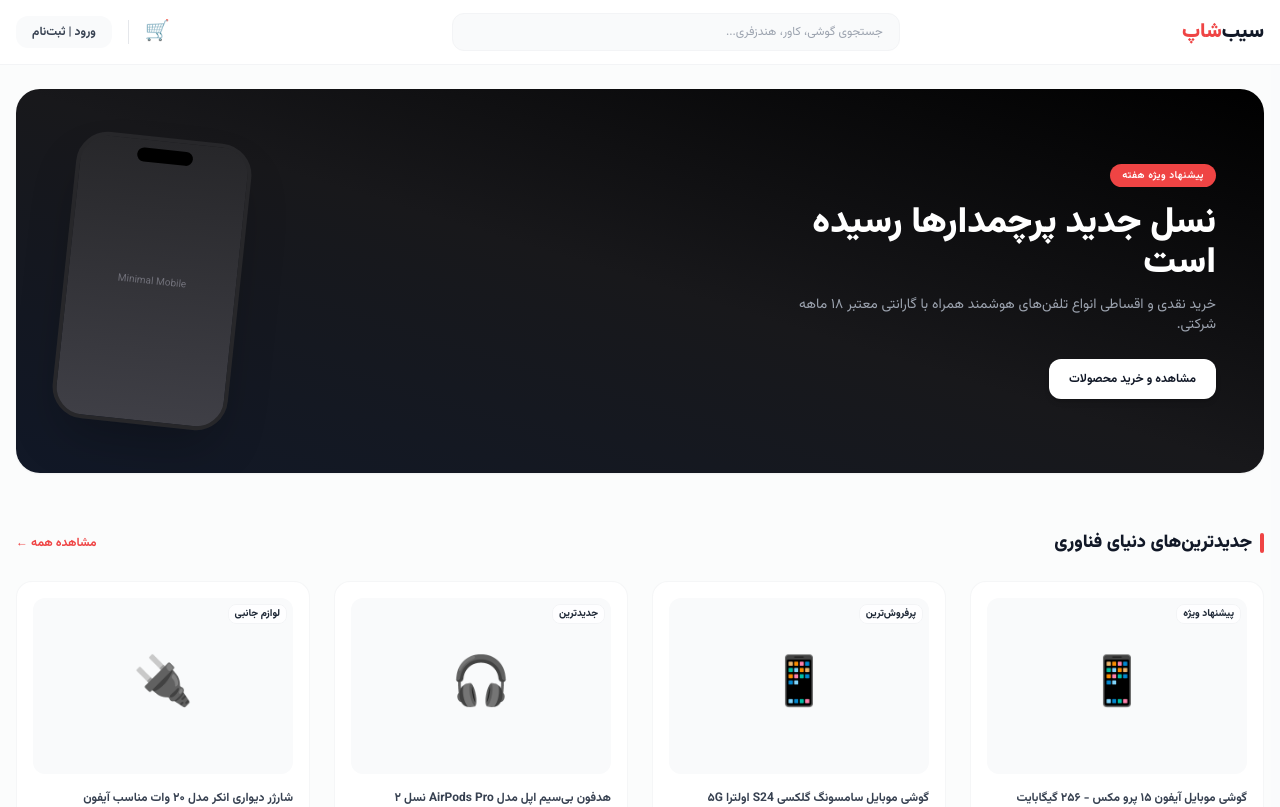
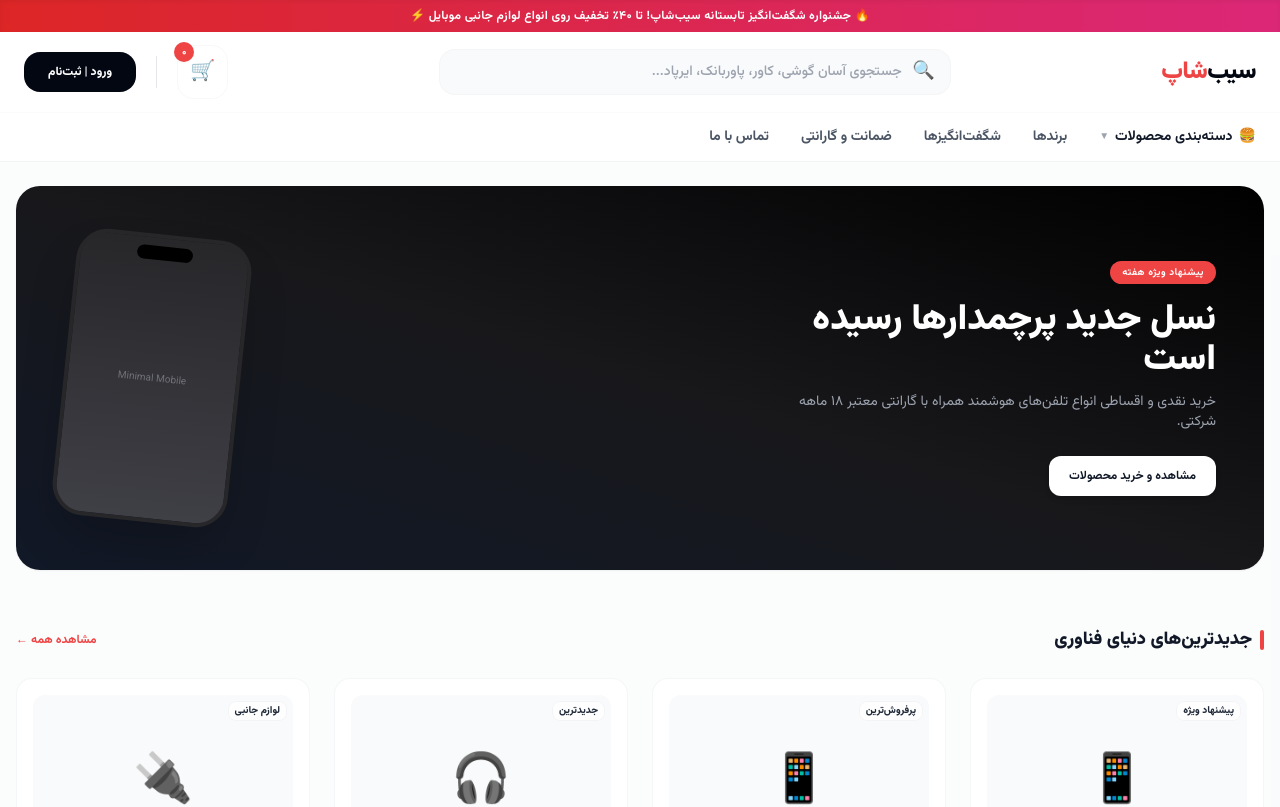
Before and after one commit to mohsenalz77/mini-shop-v2, a Next.js app: page / in a window 1280 px wide. Shown: the top 807 px of the page. Built offline with nearby package versions, Linux system fonts and the light colour scheme.

Commit message:
Update Header.js

```diff
--- a/src/components/Header.js
+++ b/src/components/Header.js
@@ -1,37 +1,116 @@
 export default function Header() {
   return (
     <>
-      {/* هدر دسکتاپ */}
-      <header className="bg-white border-b border-gray-100 sticky top-0 z-50 w-full">
-        <div className="max-w-7xl mx-auto px-4 h-16 flex items-center justify-between gap-4">
+      {/* ۱. بنر اعلان بالای هدر برای تخفیف‌های شگفت‌انگیز */}
+      <div className="bg-gradient-to-r from-red-600 to-pink-600 text-white text-center py-2 px-4 text-xs font-bold tracking-wide shadow-inner select-none">
+        🔥 جشنواره شگفت‌انگیز تابستانه سیب‌شاپ! تا ۴۰٪ تخفیف روی انواع لوازم جانبی موبایل ⚡
+      </div>
 
-          <div className="flex items-center gap-2">
-            <span className="text-xl font-black text-gray-900">
+      {/* هدر اصلی */}
+      <header className="bg-white border-b border-gray-100 sticky top-0 z-50 w-full shadow-xs">
+
+        {/* ردیف اول هدر: لوگو، سرچ و ابزارها */}
+        <div className="max-w-7xl mx-auto px-6 h-20 flex items-center justify-between gap-8">
+
+          {/* راست: لوگو بزرگتر و شیک‌تر */}
+          <div className="flex items-center shrink-0">
+            <span className="text-2xl font-black text-gray-950 tracking-tight cursor-pointer">
               سیب<span className="text-red-500">‌شاپ</span>
             </span>
           </div>
 
-          <div className="hidden md:flex items-center flex-1 max-w-md mx-auto relative">
+          {/* وسط: بار جستجوی مدرن با سایز بزرگتر */}
+          <div className="hidden md:flex items-center flex-1 max-w-lg relative group">
+            <span className="absolute right-4 text-gray-400 text-lg group-focus-within:text-red-500 transition duration-200">🔍</span>
             <input
               type="text"
-              placeholder="جستجوی گوشی، کاور، هندزفری..."
-              className="w-full bg-gray-50 text-xs pr-4 pl-4 py-2.5 rounded-xl border border-gray-100 focus:outline-none focus:border-gray-200 focus:bg-white transition"
+              placeholder="جستجوی آسان گوشی، کاور، پاوربانک، ایرپاد..."
+              className="w-full bg-gray-50 text-sm font-medium pr-12 pl-4 py-3 rounded-2xl border border-gray-100/80 focus:outline-none focus:border-red-200 focus:bg-white focus:ring-4 focus:ring-red-50 transition duration-200 shadow-2xs"
             />
           </div>
 
-          <div className="flex items-center gap-4">
-            <button className="hidden md:block text-xl">🛒</button>
-            <div className="hidden md:block h-6 w-[1px] bg-gray-200"></div>
-            <button className="text-xs font-bold bg-gray-950 text-white md:bg-gray-50 md:text-gray-700 md:hover:bg-gray-100 px-4 py-2 rounded-xl transition">
+          {/* چپ: ابزارها با دکمه ورود بسیار جذاب‌تر */}
+          <div className="flex items-center gap-5 shrink-0">
+            {/* سبد خرید با پدینگ بزرگتر و دایره تعداد قرمز افکت‌دار */}
+            <button className="hidden md:flex relative p-3 text-gray-700 hover:bg-gray-50 rounded-2xl border border-gray-100/60 transition duration-200">
+              <span className="text-xl">🛒</span>
+              <span className="absolute -top-1 -left-1 bg-red-500 text-white text-[10px] font-black w-5 h-5 rounded-full flex items-center justify-center shadow-sm animate-pulse">
+                ۰
+              </span>
+            </button>
+
+            <div className="hidden md:block h-8 w-[1px] bg-gray-200"></div>
+
+            {/* دکمه ورود لوکس و بزرگتر */}
+            <button className="text-xs font-extrabold bg-gray-950 text-white hover:bg-red-500 hover:shadow-lg hover:shadow-red-500/20 px-6 py-3 rounded-2xl transition duration-300">
               ورود | ثبت‌نام
             </button>
           </div>
 
         </div>
+
+        {/* ردیف دوم هدر: منوی ناوبری و مگامنو (فقط دسکتاپ) */}
+        <div className="hidden md:block border-t border-gray-50 bg-white/90 backdrop-blur-md">
+          <div className="max-w-7xl mx-auto px-6 h-12 flex items-center">
+            <nav className="flex items-center gap-8 text-sm font-bold text-gray-600">
+
+              {/* آیتم مگامنو با افکت هوور بی‌پایان */}
+              <div className="relative group/menu py-3 cursor-pointer text-gray-900 hover:text-red-500 flex items-center gap-1.5 transition">
+                <span>🍔</span>
+                <span>دسته‌بندی محصولات</span>
+                <span className="text-[10px] text-gray-400 group-hover/menu:rotate-180 transition duration-200">▼</span>
+
+                {/* خودِ باکس مگامنو */}
+                <div className="absolute top-full right-0 w-[600px] bg-white border border-gray-100 shadow-2xl rounded-3xl p-6 grid grid-cols-3 gap-6 opacity-0 pointer-events-none group-hover/menu:opacity-100 group-hover/menu:pointer-events-auto transition-all duration-300 transform translate-y-2 group-hover/menu:translate-y-0 z-50">
+
+                  {/* ستون اول: گوشی‌ها */}
+                  <div>
+                    <h4 className="font-black text-gray-900 border-r-2 border-red-500 pr-2 mb-3">تلفن هوشمند</h4>
+                    <ul className="space-y-2.5 text-xs font-medium text-gray-500 pr-2">
+                      <li className="hover:text-red-500 transition">آیفون (Apple)</li>
+                      <li className="hover:text-red-500 transition">سامسونگ (Samsung)</li>
+                      <li className="hover:text-red-500 transition">شیائومی (Xiaomi)</li>
+                      <li className="hover:text-red-500 transition">گوشی‌های کارکرده / اوپن باکس</li>
+                    </ul>
+                  </div>
+
+                  {/* ستون دوم: لوازم جانبی اصلی */}
+                  <div>
+                    <h4 className="font-black text-gray-900 border-r-2 border-blue-500 pr-2 mb-3">لوازم جانبی</h4>
+                    <ul className="space-y-2.5 text-xs font-medium text-gray-500 pr-2">
+                      <li className="hover:text-red-500 transition">قاب و کاور گوشی</li>
+                      <li className="hover:text-red-500 transition">محافظ صفحه (گلس)</li>
+                      <li className="hover:text-red-500 transition">کابل و شارژر دیواری</li>
+                      <li className="hover:text-red-500 transition">پاوربانک (شارژر همراه)</li>
+                    </ul>
+                  </div>
+
+                  {/* ستون سوم: گجت‌های هوشمند */}
+                  <div>
+                    <h4 className="font-black text-gray-900 border-r-2 border-emerald-500 pr-2 mb-3">صوتی و پوشیدنی</h4>
+                    <ul className="space-y-2.5 text-xs font-medium text-gray-500 pr-2">
+                      <li className="hover:text-red-500 transition">ساعت هوشمند</li>
+                      <li className="hover:text-red-500 transition">هندزفری بی‌سیم / ایرپاد</li>
+                      <li className="hover:text-red-500 transition">اسپیکر بلوتوثی</li>
+                    </ul>
+                  </div>
+
+                </div>
+              </div>
+
+              {/* بقیه دکمه‌های ناوبری ساده */}
+              <a href="#" className="hover:text-red-500 transition py-3">برندها</a>
+              <a href="#" className="hover:text-red-500 transition py-3">شگفت‌انگیزها</a>
+              <a href="#" className="hover:text-red-500 transition py-3">ضمانت و گارانتی</a>
+              <a href="#" className="hover:text-red-500 transition py-3">تماس با ما</a>
+            </nav>
+          </div>
+        </div>
+
       </header>
 
-      {/* منوی پایین موبایل */}
-      <nav className="md:hidden fixed bottom-0 left-0 right-0 bg-white border-t border-gray-100 shadow-lg z-50 px-6 py-2">
+      {/* ناوبری پایینی چسبان موبایل (بدون تغییر منطقی) */}
+      <nav className="md:hidden fixed bottom-0 left-0 right-0 bg-white border-t border-gray-100 shadow-xl z-50 px-6 py-2">
         <div className="flex items-center justify-between text-gray-500">
           <button className="flex flex-col items-center gap-1 text-red-500 font-bold">
             <span className="text-lg">🏠</span>
```
